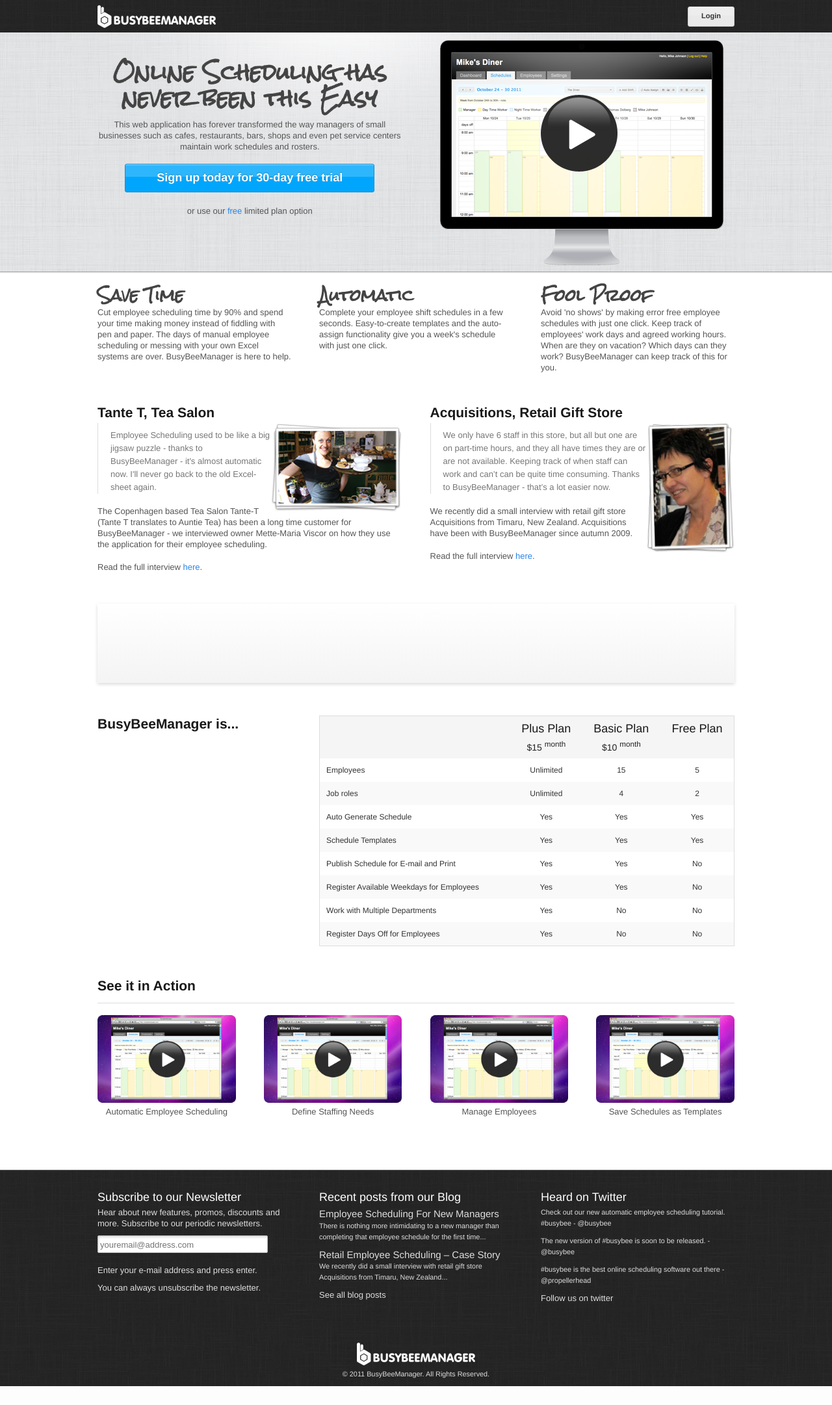
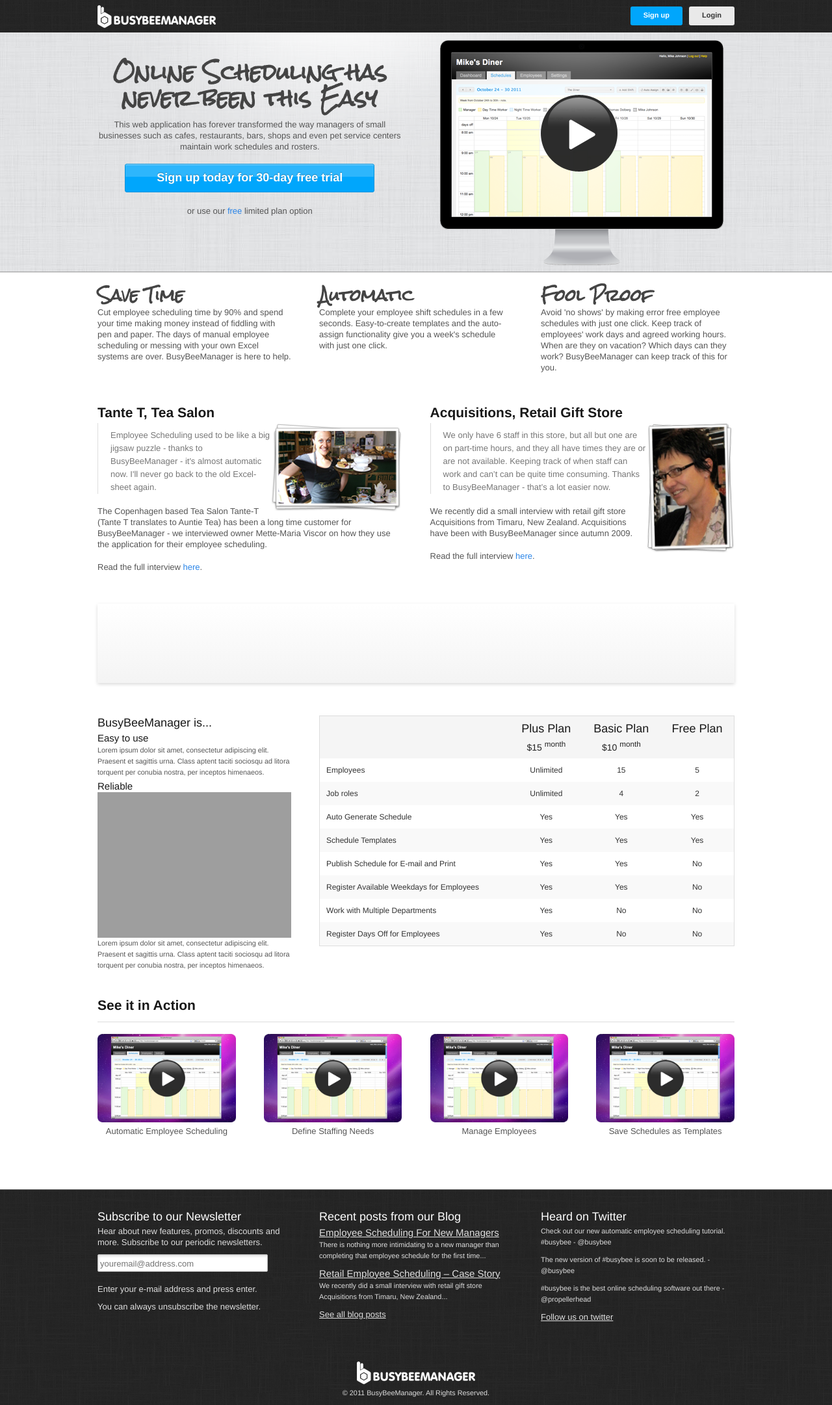
Before and after one commit to boblbobl/busybeedemo, a Python web app: template templates/index.html in a window 1280 px wide. Shown: the whole page at 65% size. Before the commit the page ends 2133 px from the top, so only its background shows below. Run offline with Jinja, Linux system fonts and the light colour scheme; the template is opened without the code that fills it, so the values that code supplies are empty; some libraries are stand-ins or nearby versions; grey boxes are pictures that could not be loaded.

Commit message:
Introduced minor changes to index.html and app.css.

```diff
--- a/static/css/app.css
+++ b/static/css/app.css
@@ -24,8 +24,9 @@
   margin-top: 8px;
 }
 
-#top a#top-sign-up {
+#top #nav a {
   margin-top: 10px;
+  margin-left: 10px;
 }
 
 #teaser {
@@ -87,6 +88,7 @@
 }
 
 #footer a {
+  text-decoration: underline;
   color: #dedede;
 }
 
@@ -121,6 +123,14 @@
   height: 100px;
 }
 
+#main #features h4 {
+  margin-bottom: -5px;
+}
+
+#main #features p {
+  font-size: smaller;
+  margin-bottom: -8px;
+}
 
 .center {
   text-align: center;
--- a/templates/index.html
+++ b/templates/index.html
@@ -65,8 +65,9 @@
       <div class="eight columns">
         <img id="logo" src="/static/images/logo_white.png" />
       </div>
-      <div class="four columns hide-on-phones">
-        <a id="top-sign-up" href="#login" class="nice small radius white button right" data-reveal-id="myModal">Login</a>
+      <div id="nav" class="four columns hide-on-phones">
+        <a href="#login" class="small radius white button right" data-reveal-id="myModal">Login</a>
+        <a href="#" class="small radius blue button right" >Sign up</a>
       </div>
     </div>
   </div>
@@ -166,8 +167,24 @@
 		</div>
 
 		<div class="row">
-			<div class="four columns">
-				<h4>BusyBeeManager is...</h4>
+			<div id="features" class="four columns">
+				<h5>BusyBeeManager is...</h5>
+        <ul>
+          <li>
+            <h6>Easy to use</h6>
+            <p>
+              Lorem ipsum dolor sit amet, consectetur adipiscing elit. Praesent et sagittis urna. Class aptent taciti sociosqu ad litora torquent per conubia nostra, per inceptos himenaeos.
+            </p>
+          </li>
+          <li>
+            <h6>Reliable</h6>
+            <p>
+              <img src="http://code.google.com/appengine/images/appengine-noborder-120x30.gif"
+alt="Powered by Google App Engine" class="right" />Lorem ipsum dolor sit amet, consectetur adipiscing elit. Praesent et sagittis urna. Class aptent taciti sociosqu ad litora torquent per conubia nostra, per inceptos himenaeos.
+            </p>
+
+          </li>
+        </ul>
 			</div>
 
 			<div class="eight columns">
@@ -299,19 +316,13 @@
       <div class="four columns">
         <h5>Heard on Twitter</h5>
         <p class="tweet">
-          <a href="#">
-            Check out our new automatic employee scheduling tutorial. #busybee - @busybee
-          </a>
+          Check out our new automatic employee scheduling tutorial. #busybee - @busybee
         </p>
         <p class="tweet">
-          <a href="#">
-            The new version of #busybee is soon to be released. - @busybee
-          </a>
+          The new version of #busybee is soon to be released. - @busybee
         </p>
         <p class="tweet">
-          <a href="#">
-            #busybee is the best online scheduling software out there - @propellerhead
-          </a>
+          #busybee is the best online scheduling software out there - @propellerhead
         </p>
         <p>
           <a href="#">Follow us on twitter</a>
```
